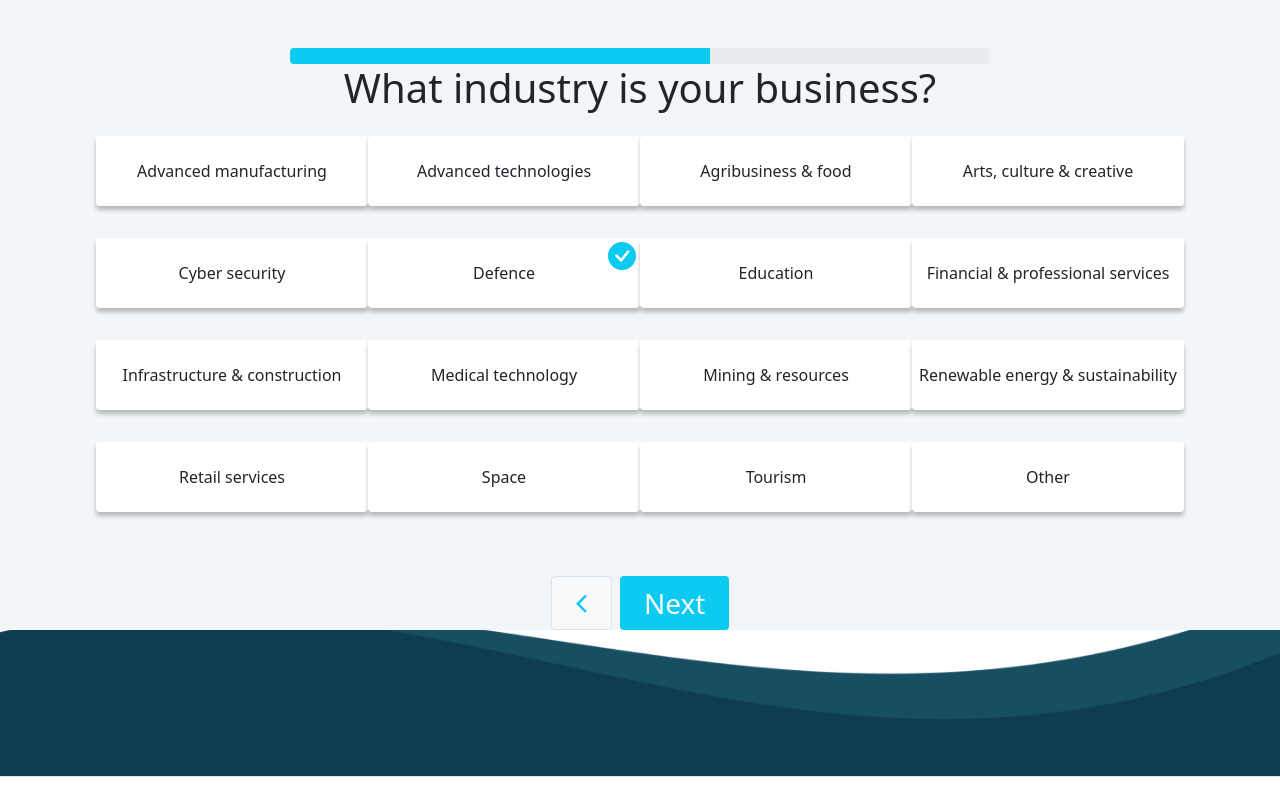
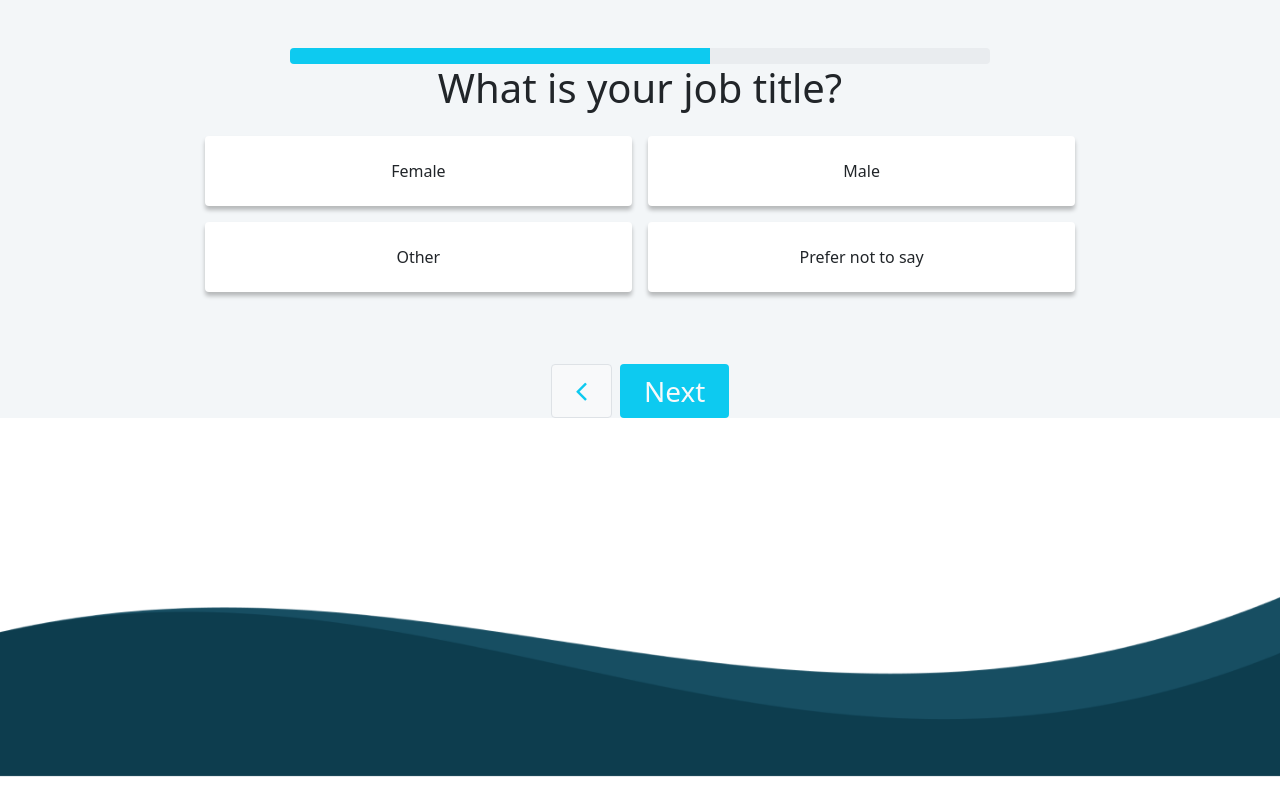
Before and after one commit to MoidulHasan/multi-step-survey-form-using-react, a React (Create React App) app: page / in a window 1280 px wide. Built offline with nearby package versions, Linux system fonts and the light colour scheme.

Commit message:
3 step done

```diff
--- a/src/components/progressbar/styles.css
+++ b/src/components/progressbar/styles.css
@@ -3,5 +3,3 @@
     width: 700px;
     border-radius: 2px;
 }
-
-.progress {}
--- a/src/components/singleSelectOption/singleSelectOption.js
+++ b/src/components/singleSelectOption/singleSelectOption.js
@@ -7,11 +7,12 @@ const SingleSelectOption = (props) => {
     let { name, value, lavel, selected } = props;
 
     let select = (selected === value) ? true : false;
-    console.log(select);
+
+    const col = name === 'gender' ? 'col-10 col-md-5' : 'col-10 col-5 col-md-3';
 
     return (
-        <div className={`col-5 col-md-3 d-flex justify-content-center align-items-center text-center border-0 my-3`}>
-            <label for={value} className="option m-0 d-flex justify-content-center align-items-center">{lavel} {select && <BsFillCheckCircleFill className={`text-info fs-3 position-absolute top-0 end-0 m-1`} />} </label>
+        <div className={`${col}   d-flex justify-content-center align-items-center text-center border-0`}>
+            <label for={value} className="option m-0 d-flex justify-content-center align-items-center p-2 m-0 w-100 m-2">{lavel} {select && <BsFillCheckCircleFill className={`text-info fs-3 position-absolute top-0 end-0 m-1`} />} </label>
             <input id={value} className={`radio-custom m-5`} type="radio" value={value} name={name} />
         </div>
     );
--- a/src/components/singleSelectOption/styles.css
+++ b/src/components/singleSelectOption/styles.css
@@ -1,6 +1,6 @@
 .option {
     height: 70px;
-    width: 300px;
+    /* width: 300px; */
     border-radius: 5px;
     box-sizing: border-box;
     position: absolute;
@@ -24,62 +24,7 @@
 }
 
 
-/* new style */
-
 .radio-custom {
     opacity: 0;
     position: absolute;
 }
-
-/*
-
-.checkbox-custom,
-.checkbox-custom-label,
-.radio-custom,
-.radio-custom-label {
-    display: inline-block;
-    vertical-align: middle;
-    margin: 5px;
-    cursor: pointer;
-}
-
-.checkbox-custom-label,
-.radio-custom-label {
-    position: relative;
-}
-
-.checkbox-custom+.checkbox-custom-label:before,
-.radio-custom+.radio-custom-label:before {
-    content: '';
-    background: #fff;
-    border: 2px solid #ddd;
-    display: inline-block;
-    vertical-align: middle;
-    width: 30px;
-    height: 0px;
-    padding: 2px;
-    margin-right: 10px;
-    text-align: center;
-}
-
-.checkbox-custom:checked+.checkbox-custom-label:before {
-    content: "\f00c";
-    font-family: 'FontAwesome';
-    background: rebeccapurple;
-    color: #fff;
-}
-
-.radio-custom+.radio-custom-label:before {
-    border-radius: 50%;
-}
-
-.radio-custom:checked+.radio-custom-label:before {
-    content: "\f00c";
-    font-family: 'FontAwesome';
-    color: #bbb;
-}
-
-.checkbox-custom:focus+.checkbox-custom-label,
-.radio-custom:focus+.radio-custom-label {
-    outline: 1px solid #ddd;
-} */
--- a/src/view/survey-form/step1/step1.js
+++ b/src/view/survey-form/step1/step1.js
@@ -1,14 +1,15 @@
 import React, { useState } from "react";
 import SingleSelectOption from "../../../components/singleSelectOption/singleSelectOption";
-import { Form } from "react-bootstrap";
 
-const Step1 = () => {
-    const onChangeValue = (event) => {
-        console.log(event.target.value);
-        SetbusinessIndustry(event.target.value);
-    }
+const Step1 = (props) => {
+    // console.log(props);
+    const { handlechange, value } = props;
+    // const { state, statesetter } = props;
+    // const onChangeValue = (event) => {
+    //     console.log(event.target.value);
+    //     statesetter(event.target.value);
+    // }
 
-    const [businessIndustry, SetbusinessIndustry] = useState('Defence');
 
     const options = [
         'Advanced manufacturing',
@@ -32,14 +33,16 @@ const Step1 = () => {
     return (
         <div>
             <h1 className={`text-center`}>What industry is your business?</h1>
-            <div className="d-flex flex-wrap align-items-center justify-content-center px-5 mx-5" onChange={onChangeValue}>
-                {
-                    options.map((option) => (
-                        <SingleSelectOption name="business-industry" value={option} lavel={option} selected={businessIndustry} />
-                    ))
-                }
+            <div className={`container-fluid my-3`}>
+                <div className="d-flex flex-wrap align-items-center justify-content-center px-5 mx-md-5" onChange={handlechange}>
+                    {
+                        options.map((option) => (
+                            <SingleSelectOption name="business-industry" value={option} lavel={option} selected={value} />
+                        ))
+                    }
+                </div>
             </div>
-        </div>
+        </div >
 
     );
 };
--- /dev/null
+++ b/src/view/survey-form/step2/step2.js
@@ -0,0 +1,38 @@
+import React, { useState } from "react";
+import SingleSelectOption from "../../../components/singleSelectOption/singleSelectOption";
+
+const Step2 = (props) => {
+
+    const { handlechange, value } = props;
+
+    const options = [
+        'Business Analyst',
+        'Data Analyst',
+        'Employee',
+        'Engineer',
+        'Executive',
+        'Human Resources',
+        'Manager',
+        'Workforce Planner',
+        'Renewable energy & sustainability',
+        'Other',
+    ];
+
+    return (
+        <div>
+            <h1 className={`text-center`}>What is your job title?</h1>
+            <div className={`container-fluid my-3`}>
+                <div className="d-flex flex-wrap align-items-center justify-content-center px-5 mx-5" onChange={handlechange}>
+                    {
+                        options.map((option) => (
+                            <SingleSelectOption name="job-title" value={option} lavel={option} selected={value} />
+                        ))
+                    }
+                </div>
+            </div>
+        </div>
+
+    );
+};
+
+export default Step2;
--- /dev/null
+++ b/src/view/survey-form/step3/step3.js
@@ -0,0 +1,33 @@
+import React, { useState } from "react";
+import SingleSelectOption from "../../../components/singleSelectOption/singleSelectOption";
+
+const Step3 = (props) => {
+
+    const { handlechange, value } = props;
+
+
+    const options = [
+        'Female',
+        'Male',
+        'Other',
+        'Prefer not to say',
+    ];
+
+    return (
+        <div>
+            <h1 className={`text-center`}>What is your job title?</h1>
+            <div className={`container-fluid my-3`}>
+                <div className="d-flex flex-wrap align-items-center justify-content-center px-5 mx-5" onChange={handlechange}>
+                    {
+                        options.map((option) => (
+                            <SingleSelectOption name="gender" value={option} lavel={option} selected={value} />
+                        ))
+                    }
+                </div>
+            </div>
+        </div>
+
+    );
+};
+
+export default Step3;
--- a/src/view/survey-form/survey-form.js
+++ b/src/view/survey-form/survey-form.js
@@ -4,23 +4,49 @@
  */
 
 // dependencies
-import React from "react";
+import React, { useState } from "react";
 import Footer from "../../components/footer/footer";
 import PageNavigator from "../../components/pageNavigator/pageNavigator";
 import Progress from "../../components/progressbar/progressbar";
 import Step1 from "./step1/step1";
+import Step2 from "./step2/step2";
+import Step3 from "./step3/step3";
 import './styles.css';
 
 
 const SurveyForm = () => {
+
+    const [businessIndustry, SetbusinessIndustry] = useState('');
+    const [jobTitle, SetjobTitle] = useState('');
+    const [gender, Setgender] = useState('');
+
+
+    const onChangeValue = (event) => {
+        // console.log(event.target.name);
+        if (event.target.name === 'business-industry') {
+            SetbusinessIndustry(event.target.value);
+        }
+        else if (event.target.name === 'job-title') {
+            SetjobTitle(event.target.value);
+        }
+        else if (event.target.name === 'gender') {
+            Setgender(event.target.value);
+        }
+    }
+
     return (
-        <div className="surveyForm">
+        <form className="surveyForm">
 
             <Progress now={60} />
-            <Step1 />
+            {/* <Step1 value={businessIndustry} handlechange={onChangeValue} /> */}
+            {/* <Step2 value={jobTitle} handlechange={onChangeValue} /> */}
+            <Step3 value={gender} handlechange={onChangeValue} />
+
+            {/* <Step2 />
+            <Step3 /> */}
             <PageNavigator page={3} />
             <Footer />
-        </div>
+        </form>
     );
 };
 
```
